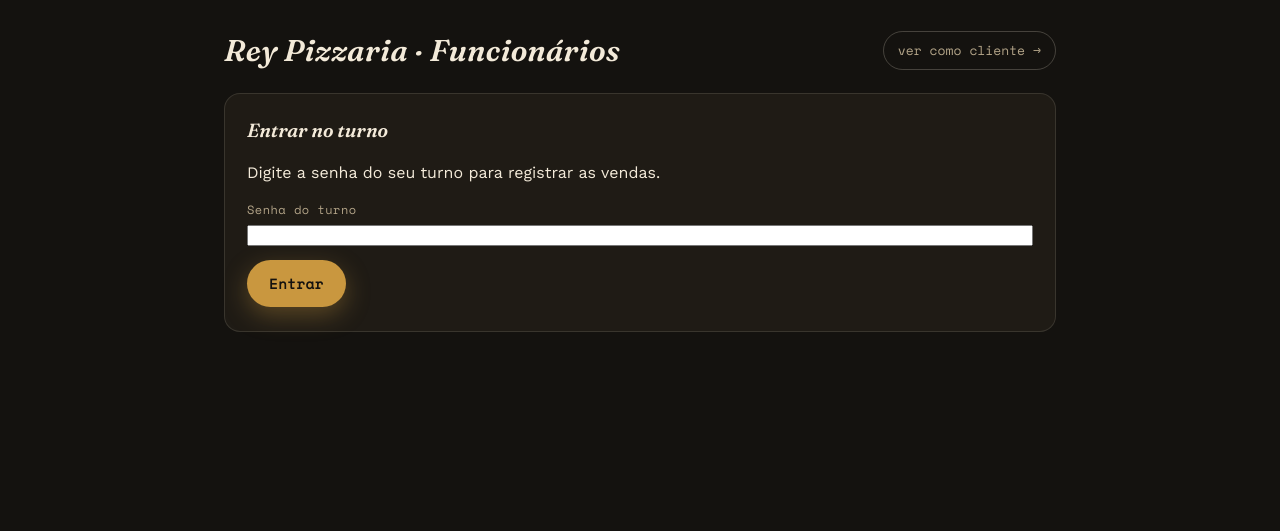
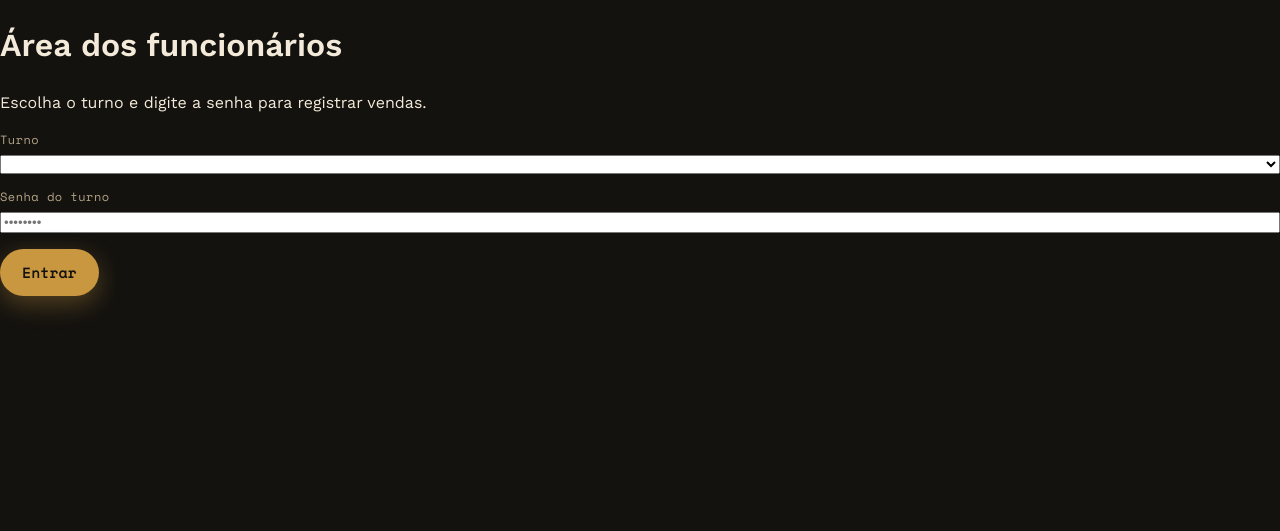
Before and after one commit to Alons078/proyecto-pizzaria-site-web, a Flask app: page /funcionarios in a window 1280 px wide. Shown: the top 531 px of the page. Before the commit the page ends 332 px from the top, so only its background shows below. Run offline with Flask 3, Linux system fonts and the light colour scheme; lists and menus that the app fills with data are empty.

Commit message:
Add files via upload

```diff
--- a/templates/funcionarios.html
+++ b/templates/funcionarios.html
@@ -10,39 +10,54 @@
 </head>
 <body>
 
+<div class="login-gate" id="func-login-gate">
+  <div class="login-card">
+    <h1>Área dos funcionários</h1>
+    <p>Escolha o turno e digite a senha para registrar vendas.</p>
+    <div class="field">
+      <label>Turno</label>
+      <select id="func-turno-select"></select>
+    </div>
+    <div class="field">
+      <label>Senha do turno</label>
+      <input type="password" id="func-login-password" placeholder="••••••••" autocomplete="current-password">
+    </div>
+    <p class="login-error" id="func-login-error"></p>
+    <button type="button" class="save-btn" id="func-login-btn">Entrar</button>
+  </div>
+</div>
+
+<div id="func-app" style="display:none;">
+
 <header class="top">
-  <div class="brand"><span>Rey Pizzaria · Funcionários</span></div>
-  <a class="admin-nav" href="/">ver como cliente →</a>
+  <div class="brand">
+    <span>Registrar venda — <span id="func-turno-label"></span></span>
+  </div>
+  <div class="admin-nav-group">
+    <button type="button" class="admin-nav admin-logout-btn" id="func-logout-btn">sair</button>
+  </div>
 </header>
 
 <main class="wrap">
 
-  <section class="panel" id="pos-login">
-    <h2>Entrar no turno</h2>
-    <p class="login-sub">Digite a senha do seu turno para registrar as vendas.</p>
-    <p class="login-error" id="pos-login-error" style="display:none;"></p>
-    <div class="field">
-      <label>Senha do turno</label>
-      <input type="password" id="pos-password" autocomplete="off">
-    </div>
-    <button type="button" class="save-btn" id="pos-login-btn">Entrar</button>
+  <section class="panel" id="func-pizzas-section">
+    <h2>Pizzas</h2>
+    <div id="func-pizzas-list"></div>
   </section>
 
-  <section class="panel" id="pos-panel" style="display:none;">
-    <div class="panel-heading-row">
-      <h2 id="pos-shift-name">Turno</h2>
-      <button type="button" class="add-item-btn" id="pos-logout-btn">Encerrar turno</button>
-    </div>
-    <p class="login-sub">Toque em + para adicionar produtos à venda atual e depois registre.</p>
-    <div id="pos-grid" class="pos-grid"></div>
+  <section class="panel" id="func-salgados-section">
+    <h2>Salgados</h2>
+    <div id="func-salgados-list"></div>
+  </section>
 
-    <div class="pos-cart-bar">
-      <div class="pos-cart-total">Total da venda: <strong id="pos-cart-total">R$ 0,00</strong></div>
-      <button type="button" class="save-btn" id="pos-register-btn">Registrar venda</button>
-    </div>
+  <section class="panel" id="func-bebidas-section">
+    <h2>Bebidas</h2>
+    <div id="func-bebidas-list"></div>
   </section>
 
 </main>
+
+</div>
 
 <div class="toast" id="toast">Venda registrada</div>
 
```
Also changed, not shown: templates/admin.html (+42 -1 lines), templates/admin_vendas.html (added, +78 -0 lines).
